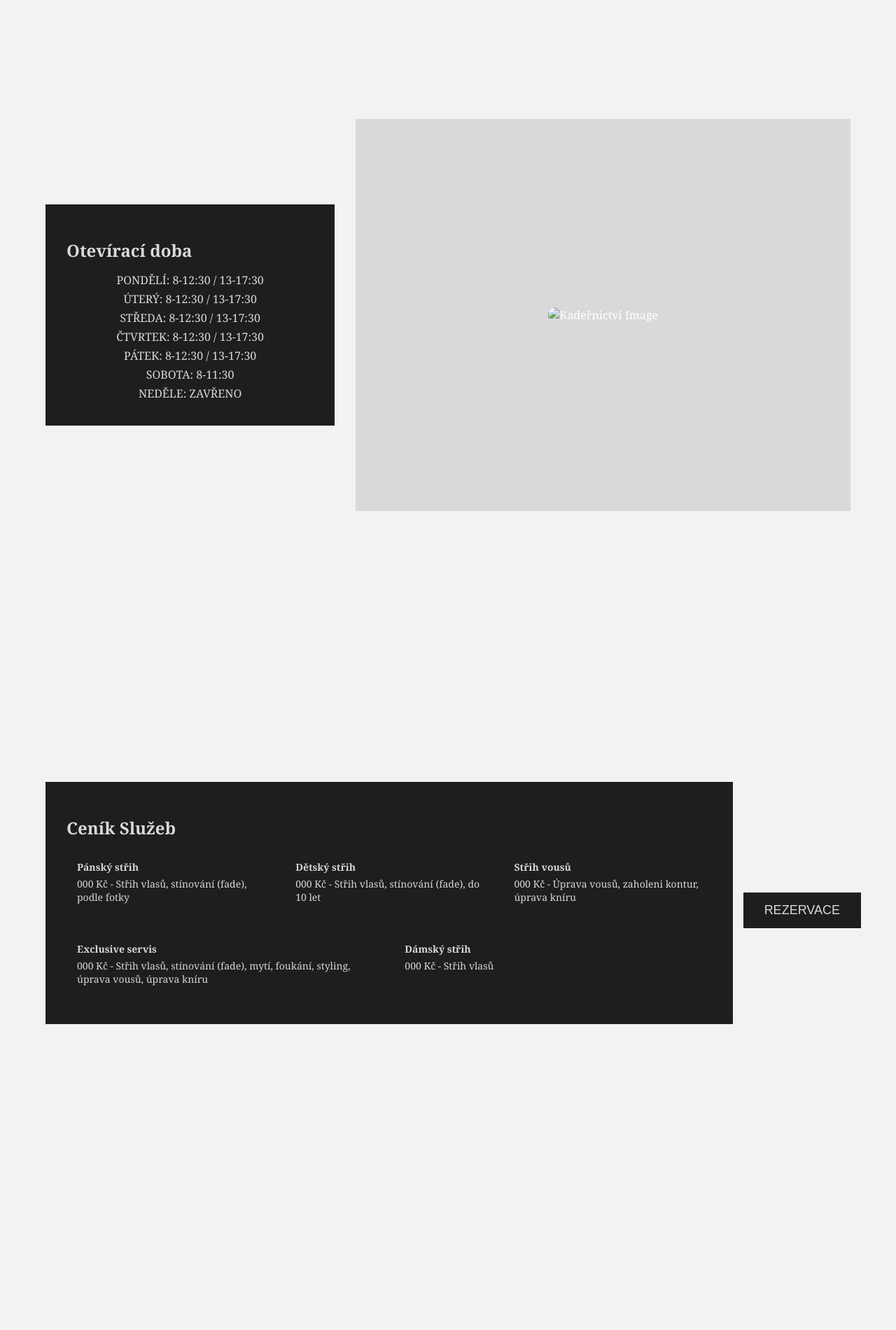
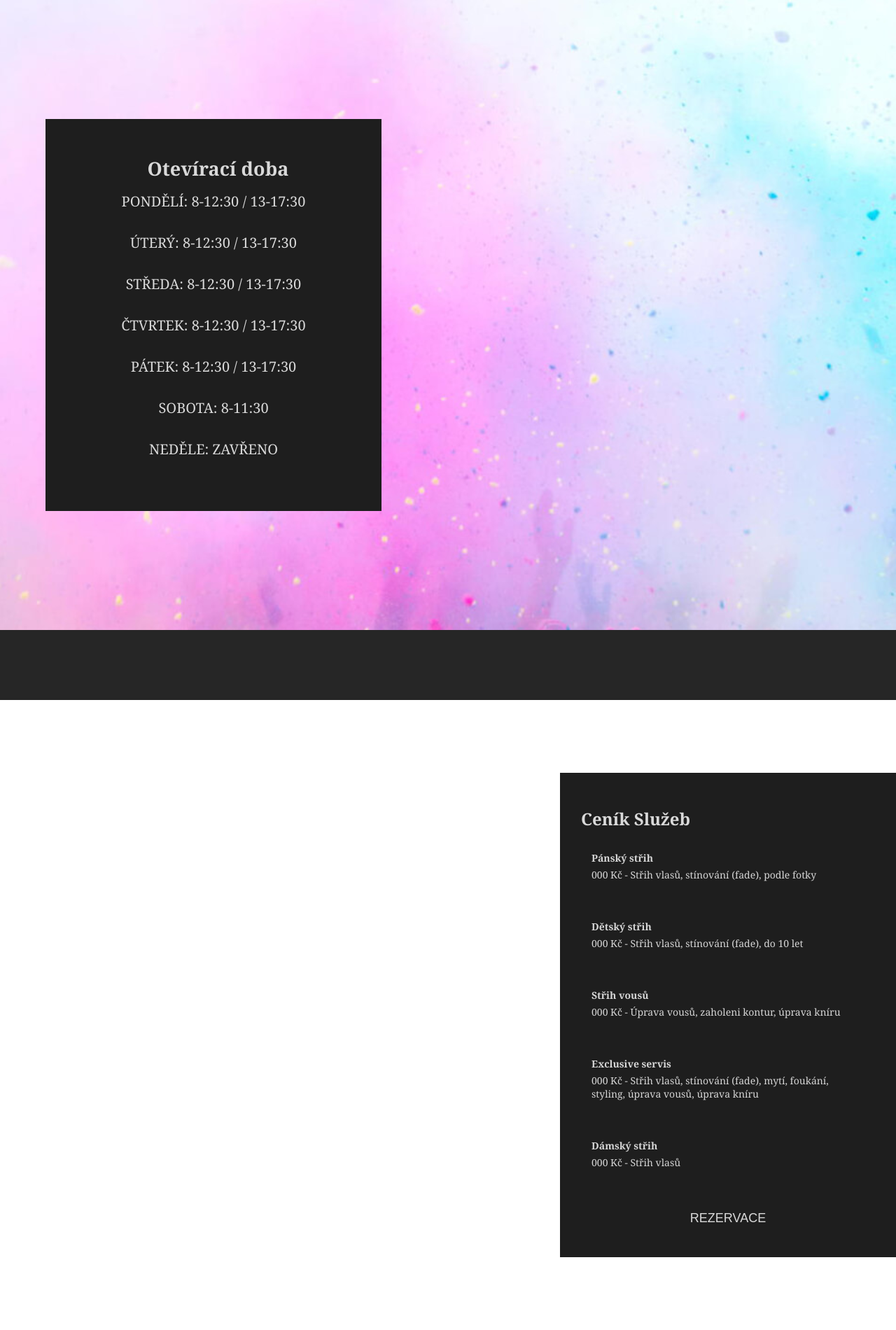
Before and after one commit to djwjlbadkbsnbd/new, a PHP site: page /main.php in a window 1280 px wide. Shown: the part 140-2040 px from the top of the page at 70% size. Before the commit the page ends 1603 px from the top, so only its background shows below. Run offline with PHP 8.4, Linux system fonts and the light colour scheme; some libraries are stand-ins or nearby versions.

Commit message:
uprava homepage

```diff
--- a/main.php
+++ b/main.php
@@ -33,19 +33,23 @@
             <div class="opening-hours">
                 <h2>Otevírací doba</h2>
                 <div class="hours-list">
-                    <p>PONDĚLÍ: 8-12:30 / 13-17:30</p>
-                    <p>ÚTERÝ: 8-12:30 / 13-17:30</p>
-                    <p>STŘEDA: 8-12:30 / 13-17:30</p>
-                    <p>ČTVRTEK: 8-12:30 / 13-17:30</p>
-                    <p>PÁTEK: 8-12:30 / 13-17:30</p>
-                    <p>SOBOTA: 8-11:30</p>
-                    <p>NEDĚLE: ZAVŘENO</p>
+                    <p>PONDĚLÍ: 8-12:30 / 13-17:30</p><br>
+                    <p>ÚTERÝ: 8-12:30 / 13-17:30</p><br>
+                    <p>STŘEDA: 8-12:30 / 13-17:30</p><br>
+                    <p>ČTVRTEK: 8-12:30 / 13-17:30</p><br>
+                    <p>PÁTEK: 8-12:30 / 13-17:30</p><br>
+                    <p>SOBOTA: 8-11:30</p><br>
+                    <p>NEDĚLE: ZAVŘENO</p><br>
                 </div>
             </div>
             <div class="image-container">
-                <img src="https://via.placeholder.com/600x400" alt="Kadeřnictví Image">
+                <img  alt="Kadeřnictví Image">
             </div>
         </section>
+    </main>
+        <div class="block"></div>
+    <div class="divmain">
+
         <section id="section2" class="section">
             <div class="services1">
                 <h2>Ceník Služeb</h2>
@@ -71,11 +75,11 @@
                         <div class="service-description">000 Kč - Střih vlasů</div>
                     </div>
                 </div>
-            </div>
-            <div class="reservation">
-                <button>REZERVACE</button>
+                <div class="reservation">
+                    <button>REZERVACE</button>
+                </div>
             </div>
         </section>
-    </main>
+    </div>
 </body>
 </html>
--- a/style.css
+++ b/style.css
@@ -2,8 +2,7 @@
 
 body {
     font-family: 'Noto serif', sans-serif;
-    background-color: #f2f2f2;
-    color: #ffffff;
+    color: #d9d9d9;
     margin: 0;
     padding: 0;
     scroll-behavior: smooth;
@@ -49,13 +48,18 @@ main {
     display: flex;
     justify-content: space-between;
     padding: 30px;
+    background-image: url(img/background.png);
+}
+.divmain {
+    display: flex;
+    justify-content: space-between;
+    padding: 30px;
 }
 
 /* Service Selection */
 .service-selection {
     background-color: #222222;
     padding: 20px;
-    width: 60%;
 }
 
 .service-selection h2 {
@@ -139,10 +143,14 @@ main {
 .section {
     height: 100vh;
     display: flex;
-    justify-content: center;
     align-items: center;
     flex-wrap: wrap;
     padding: 20px;
+}
+.block {
+    width: 170.9h;
+    background-color: #262626;
+    height: 100px;
 }
 
 .opening-hours {
@@ -150,18 +158,21 @@ main {
     color: #d9d9d9;
     padding: 30px;
     flex: 1;
+    max-width: 420px;
     min-width: 300px;
     margin: 15px;
+    height: 500px;
 }
 
 .opening-hours h2 {
-    font-size: 24px;
+    font-size: 27px;
     margin-bottom: 15px;
+    margin-left: 27.5%;
 }
 
 .hours-list p {
     margin: 5px 0;
-    font-size: 16px;
+    font-size: 20px;
     text-align: center;
 }
 
@@ -170,7 +181,7 @@ main {
     flex: 2;
     min-width: 300px;
     margin: 15px;
-    display: flex;
+    display: none;
     align-items: center;
     justify-content: center;
     height: 70%;
@@ -186,8 +197,9 @@ main {
     color: #d9d9d9;
     padding: 30px;
     flex: 1;
-    min-width: 300px;
+    width: 420px;
     margin: 15px;
+    margin-left: 750px;
 }
 
 .services1 h2 {
@@ -441,7 +453,7 @@ main {
 
 
 @media (max-width: 768px) {
-    main {
+    main, .divmain {
         flex-direction: column;
     }
 
```
Also changed, not shown: img/background.png (added), img/stažený soubor.jfif (added).
